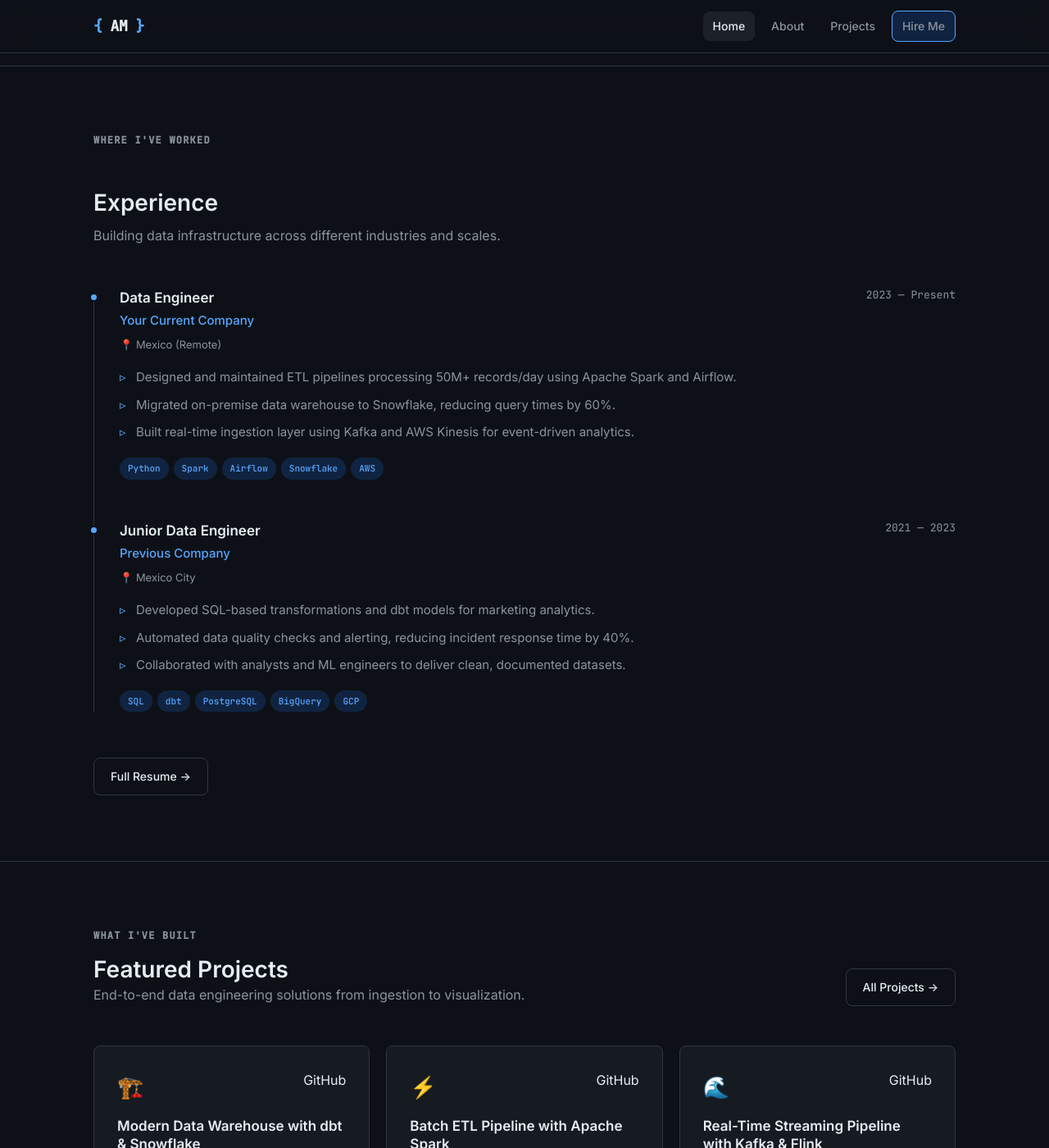
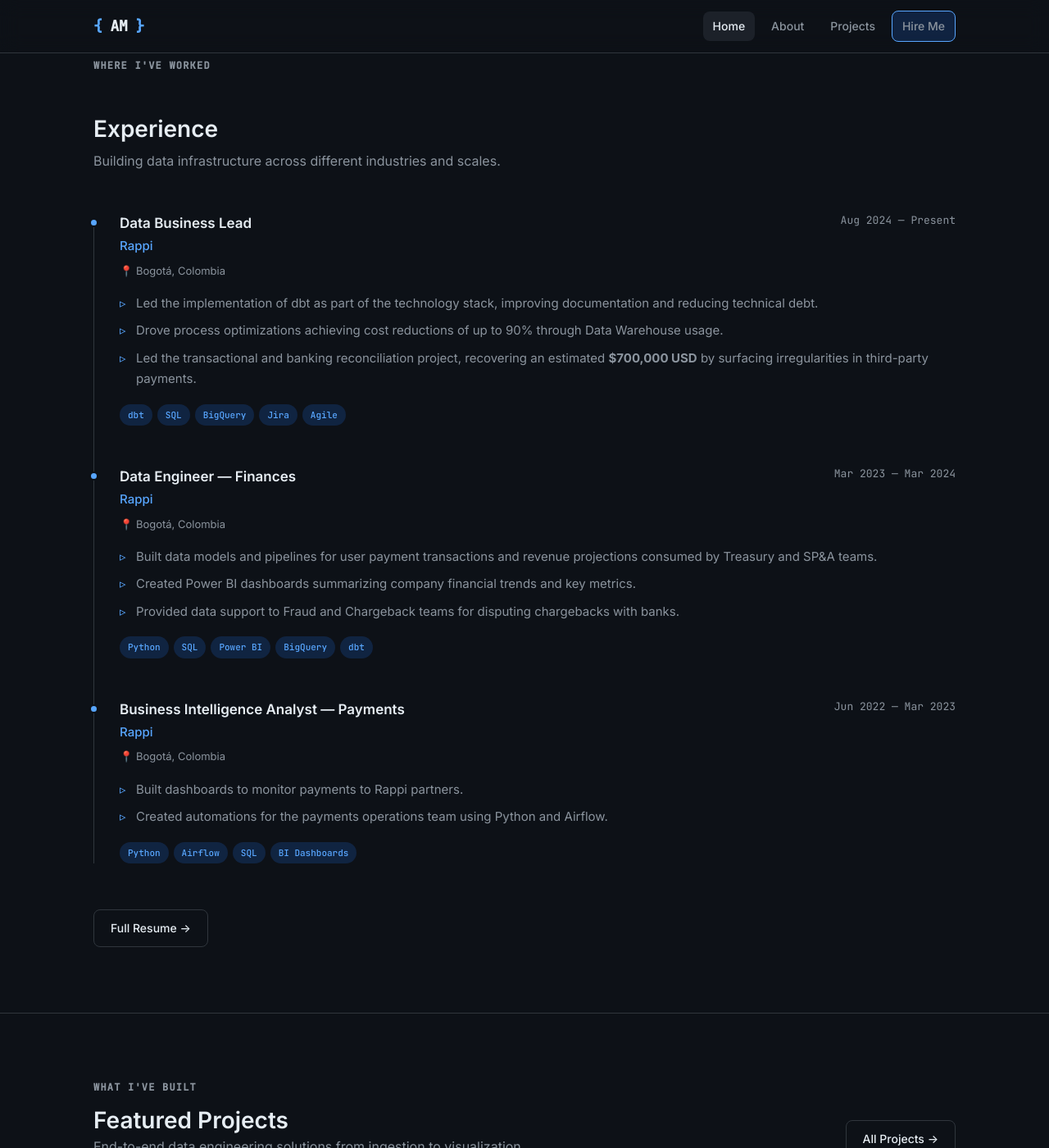
Before and after one commit to A13J0MC/portafolio, a Jekyll site: the page built from index.html, in a window 1280 px wide and 1400 px high, scrolled down 1442 px. Shown: the whole window at 82% size. Built offline with Jekyll 4.4.1, drawn with Linux system fonts in a browser that asks for light colours; some of the changed text lies outside the part shown.

Commit message:
Update portfolio with real resume information
Replace placeholder content with Alejandro Mendoza Cuesta's actual
experience at Rappi, education from Universidad del Atlántico,
certifications, and contact details.

Co-Authored-By: Claude Sonnet 4.6 <noreply@anthropic.com>

```diff
--- a/_config.yml
+++ b/_config.yml
@@ -1,11 +1,11 @@
-title: "Alejandro Mendoza | Data Engineer"
-description: "Data Engineer specializing in scalable pipelines, cloud data platforms, and analytics infrastructure."
+title: "Alejandro Mendoza Cuesta | Data Engineer"
+description: "Data Engineer with 4+ years of experience building data pipelines, reconciliation systems, and analytics infrastructure at Rappi."
 author:
-  name: "Alejandro Mendoza"
-  email: "your.email@example.com"
+  name: "Alejandro Mendoza Cuesta"
+  email: "alemecu06@gmail.com"
   github: "A13J0MC"
   linkedin: "alejandro-mendoza"
-  location: "Mexico"
+  location: "Barranquilla, Colombia"
 
 url: "https://A13J0MC.github.io"
 baseurl: "/portafolio"
@@ -16,23 +16,19 @@ skills:
   languages:
     - Python
     - SQL
-    - Scala
     - Bash
   platforms:
-    - Apache Spark
     - Apache Airflow
     - dbt
-    - Kafka
+    - Power BI
+    - Jira / Kanban
   cloud:
-    - AWS (S3, Glue, Redshift, Lambda)
-    - GCP (BigQuery, Dataflow, Pub/Sub)
-    - Azure (Data Factory, Synapse)
+    - GCP (BigQuery)
+    - Data Warehouse
   databases:
+    - BigQuery
     - PostgreSQL
     - Snowflake
-    - Redshift
-    - BigQuery
-    - MongoDB
 
 collections:
   projects:
--- a/index.html
+++ b/index.html
@@ -6,14 +6,14 @@ title: "Home"
 <!-- HERO -->
 <section class="hero">
   <div class="container">
-    <p class="section-label hero-label">👋 Hi, I'm Alejandro Mendoza</p>
+    <p class="section-label hero-label">👋 Hi, I'm Alejandro Mendoza Cuesta</p>
     <h1 class="hero-title">
       Data Engineer<br>
-      <span class="highlight">building reliable pipelines</span><br>
-      for data-driven teams.
+      <span class="highlight">turning raw transactions</span><br>
+      into financial clarity.
     </h1>
     <p class="hero-tagline">
-      I design and build scalable data infrastructure — from batch ETL pipelines to real-time streaming systems — turning raw data into a trusted foundation for analytics and ML.
+      4+ years building data pipelines, reconciliation systems, and analytics infrastructure at Rappi — one of Latin America's largest tech companies.
     </p>
     <div class="hero-cta">
       <a href="/portafolio/projects/" class="btn btn--primary">View My Projects</a>
@@ -22,16 +22,16 @@ title: "Home"
 
     <div class="hero-stats">
       <div>
-        <div class="stat-number">3+</div>
+        <div class="stat-number">4+</div>
         <div class="stat-label">Years of Experience</div>
       </div>
       <div>
-        <div class="stat-number">10+</div>
-        <div class="stat-label">Projects Delivered</div>
+        <div class="stat-number">$700K</div>
+        <div class="stat-label">USD Recovered via Reconciliation</div>
       </div>
       <div>
-        <div class="stat-number">5+</div>
-        <div class="stat-label">Technologies Mastered</div>
+        <div class="stat-number">90%</div>
+        <div class="stat-label">Cost Reduction on Key Processes</div>
       </div>
     </div>
   </div>
@@ -100,24 +100,24 @@ title: "Home"
       <div class="timeline-item">
         <div class="timeline-header">
           <div>
-            <div class="timeline-title">Data Engineer</div>
-            <div class="timeline-company">Your Current Company</div>
+            <div class="timeline-title">Data Business Lead</div>
+            <div class="timeline-company">Rappi</div>
           </div>
-          <div class="timeline-period">2023 — Present</div>
+          <div class="timeline-period">Aug 2024 — Present</div>
         </div>
-        <div class="timeline-location">📍 Mexico (Remote)</div>
+        <div class="timeline-location">📍 Bogotá, Colombia</div>
         <div class="timeline-body">
           <ul>
-            <li>Designed and maintained ETL pipelines processing 50M+ records/day using Apache Spark and Airflow.</li>
-            <li>Migrated on-premise data warehouse to Snowflake, reducing query times by 60%.</li>
-            <li>Built real-time ingestion layer using Kafka and AWS Kinesis for event-driven analytics.</li>
+            <li>Led the implementation of dbt as part of the technology stack, improving documentation and reducing technical debt.</li>
+            <li>Drove process optimizations achieving cost reductions of up to 90% through Data Warehouse usage.</li>
+            <li>Led the transactional and banking reconciliation project, recovering an estimated <strong>$700,000 USD</strong> by surfacing irregularities in third-party payments.</li>
           </ul>
           <div class="timeline-tags">
-            <span class="tag">Python</span>
-            <span class="tag">Spark</span>
-            <span class="tag">Airflow</span>
-            <span class="tag">Snowflake</span>
-            <span class="tag">AWS</span>
+            <span class="tag">dbt</span>
+            <span class="tag">SQL</span>
+            <span class="tag">BigQuery</span>
+            <span class="tag">Jira</span>
+            <span class="tag">Agile</span>
           </div>
         </div>
       </div>
@@ -125,24 +125,47 @@ title: "Home"
       <div class="timeline-item">
         <div class="timeline-header">
           <div>
-            <div class="timeline-title">Junior Data Engineer</div>
-            <div class="timeline-company">Previous Company</div>
+            <div class="timeline-title">Data Engineer — Finances</div>
+            <div class="timeline-company">Rappi</div>
           </div>
-          <div class="timeline-period">2021 — 2023</div>
+          <div class="timeline-period">Mar 2023 — Mar 2024</div>
         </div>
-        <div class="timeline-location">📍 Mexico City</div>
+        <div class="timeline-location">📍 Bogotá, Colombia</div>
         <div class="timeline-body">
           <ul>
-            <li>Developed SQL-based transformations and dbt models for marketing analytics.</li>
-            <li>Automated data quality checks and alerting, reducing incident response time by 40%.</li>
-            <li>Collaborated with analysts and ML engineers to deliver clean, documented datasets.</li>
+            <li>Built data models and pipelines for user payment transactions and revenue projections consumed by Treasury and SP&A teams.</li>
+            <li>Created Power BI dashboards summarizing company financial trends and key metrics.</li>
+            <li>Provided data support to Fraud and Chargeback teams for disputing chargebacks with banks.</li>
           </ul>
           <div class="timeline-tags">
+            <span class="tag">Python</span>
             <span class="tag">SQL</span>
+            <span class="tag">Power BI</span>
+            <span class="tag">BigQuery</span>
             <span class="tag">dbt</span>
-            <span class="tag">PostgreSQL</span>
-            <span class="tag">BigQuery</span>
-            <span class="tag">GCP</span>
+          </div>
+        </div>
+      </div>
+
+      <div class="timeline-item">
+        <div class="timeline-header">
+          <div>
+            <div class="timeline-title">Business Intelligence Analyst — Payments</div>
+            <div class="timeline-company">Rappi</div>
+          </div>
+          <div class="timeline-period">Jun 2022 — Mar 2023</div>
+        </div>
+        <div class="timeline-location">📍 Bogotá, Colombia</div>
+        <div class="timeline-body">
+          <ul>
+            <li>Built dashboards to monitor payments to Rappi partners.</li>
+            <li>Created automations for the payments operations team using Python and Airflow.</li>
+          </ul>
+          <div class="timeline-tags">
+            <span class="tag">Python</span>
+            <span class="tag">Airflow</span>
+            <span class="tag">SQL</span>
+            <span class="tag">BI Dashboards</span>
           </div>
         </div>
       </div>
```
Also changed, not shown: about.md (+44 -17 lines).
